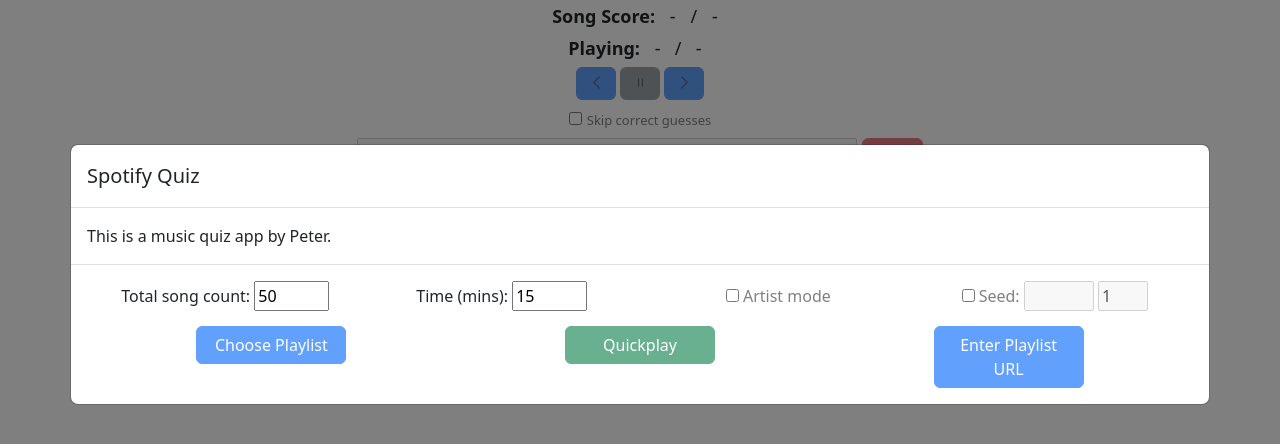
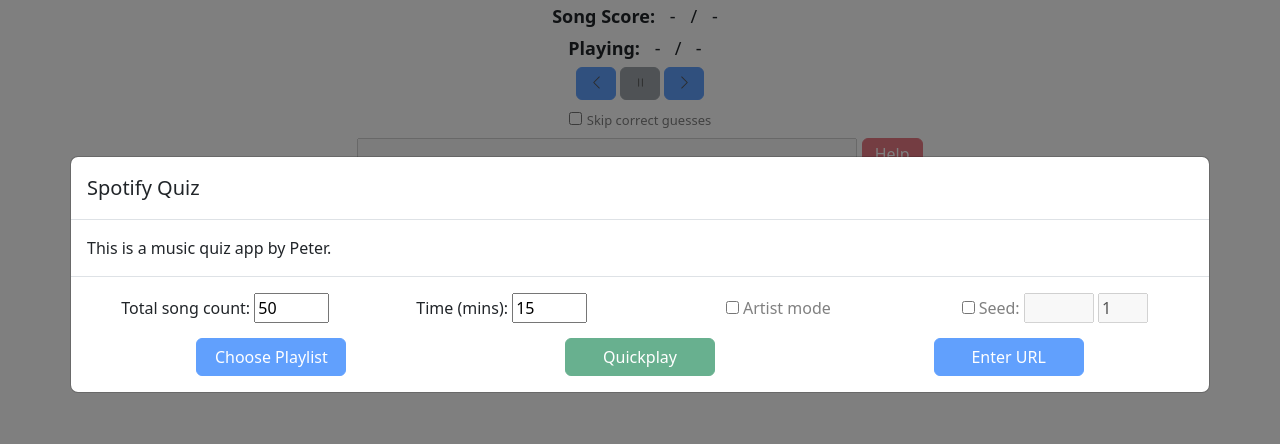
Before and after one commit to pcprince/music-quiz, a website: page play.html in a window 1280 px wide. Shown: the part 126-570 px from the top of the page. Drawn offline with nearby package versions, Linux system fonts and the light colour scheme.

Commit message:
Remove button text

```diff
--- a/play.html
+++ b/play.html
@@ -50,7 +50,7 @@
                                     <button type="button" class="btn btn-success start-modal-btn" id="quickplay-button" disabled>Quickplay</button>
                                 </div>
                                 <div class="col-4" style="text-align: center;">
-                                    <button type="button" class="btn btn-primary start-modal-btn" id="playlist-url-button" disabled>Enter Playlist URL</button>
+                                    <button type="button" class="btn btn-primary start-modal-btn" id="playlist-url-button" disabled>Enter URL</button>
                                 </div>
                             </div>
                         </div>
```
